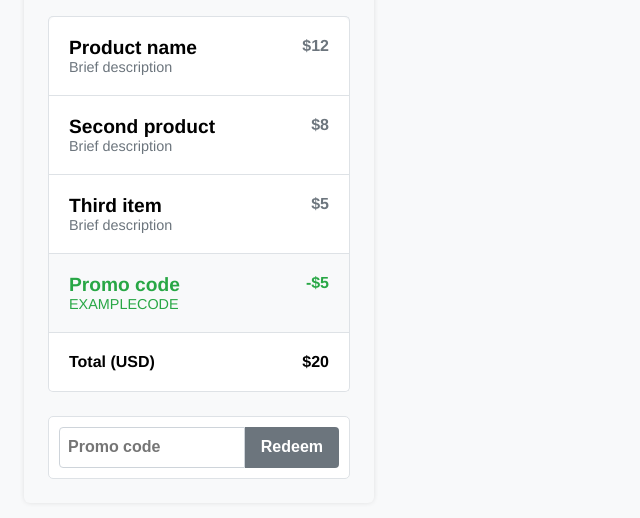
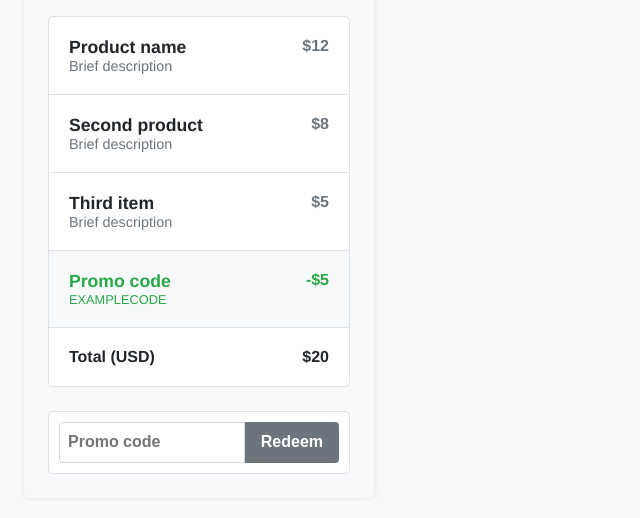
Before and after one commit to anxbell/WDD-331, a website: page index.html in a window 1280 px wide. Shown: the part 88-606 px from the top of the page, without its empty margins (0-640 px from the left). Drawn offline with Linux system fonts and the light colour scheme.

Commit message:
Architecture and Component Based Design Prove

```diff
--- a/styles.scss
+++ b/styles.scss
@@ -6,6 +6,7 @@ body {
   font-family: Helvetica, Arial, sans-serif;
   background-color: #f8f9fa;
   padding: 1rem;
+  color: #212529;;
 }
 
 .cart {
@@ -74,7 +75,7 @@ body {
   }
 
   &__item-name {
-    font-size: 1.2rem;
+    font-size: 1.1rem;
     font-weight: 600;
   }
 
@@ -94,12 +95,12 @@ body {
   }
 
   &__promo-label {
-      font-size: 1.2rem;
+      font-size: 1.1rem;
       font-weight: 600;
   }
 
   &__promo-code {
-    font-size: 0.9rem;
+    font-size: 0.8rem;
   }
 
   &__total {
```
Also changed, not shown: styles.css, 1 other file.
